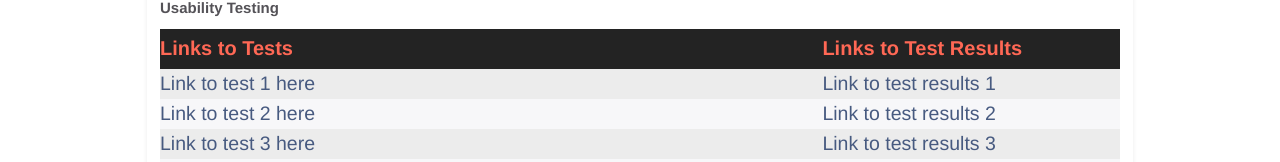
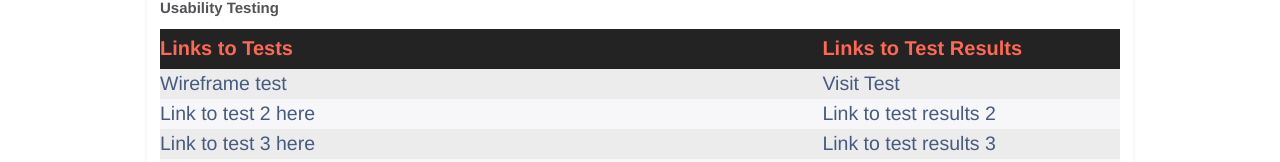
Before and after one commit to EAaron-fullsail/WIU, a plain HTML site: page index.html in a window 1280 px wide. Shown: the part 906-1068 px from the top of the page. Drawn offline with Linux system fonts and the light colour scheme.

Commit message:
Added link to test

```diff
--- a/index.html
+++ b/index.html
@@ -69,9 +69,9 @@
 
             <tr class="odd">
 
-               <td><a href="#">Link to test 1 here</a></td>
+               <td><a href="#">Wireframe test</a></td>
 
-               <td><a href="">Link to test results 1</a></td>
+               <td><a href="https://usabilityhub.com/tests/d02347dae39d/results">Visit Test</a></td>
 
             </tr>
 
```
